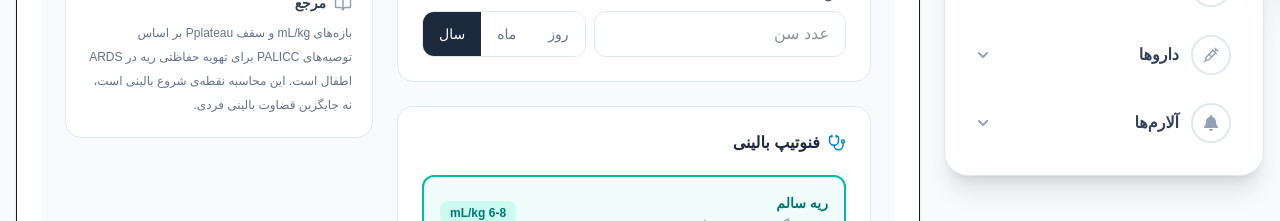
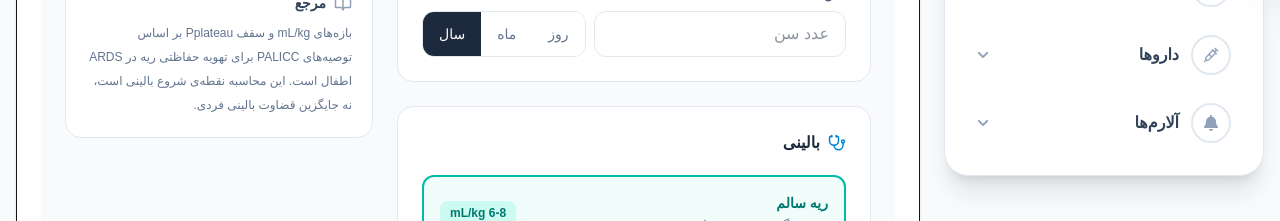
Before and after one commit to mohsenjamalpoor/ventilator-main, a Next.js app: page /ventilatortraining/parameters/vt in a window 1280 px wide. Shown: the part 820-1041 px from the top of the page. Built offline with nearby package versions, Linux system fonts and the light colour scheme.

Commit message:
edit vt res

```diff
--- a/src/app/ventilatortraining/parameters/vt/page.js
+++ b/src/app/ventilatortraining/parameters/vt/page.js
@@ -260,7 +260,7 @@ export default function PediatricTidalVolumeCalculator() {
             <section className="bg-white rounded-2xl border border-slate-200 p-6">
               <h2 className="flex items-center gap-2 text-base font-bold mb-5">
                 <LuStethoscope size={18} className="text-sky-600" />
-                فنوتیپ بالینی
+                بالینی
               </h2>
               <div className="space-y-2.5">
                 {DISEASES.map((d) => {
@@ -315,18 +315,19 @@ export default function PediatricTidalVolumeCalculator() {
                       <span className="text-lg font-normal mr-1">mL</span>
                     </div>
                     <div className="text-sm opacity-90 mb-4">
-                      مقدار میانه: {result.mid} mL
+                      مقدار میانه : {result.mid} mL
                     </div>
                     <div className="h-px bg-white/20 my-4" />
                     <div className="text-sm opacity-90 leading-6 mb-3">
                       {weightNum} کیلوگرم × {disease.range[0]} تا{" "}
                       {disease.range[1]} mL/kg
                     </div>
-                    <div className="bg-white/10 rounded-xl px-3 py-2.5 text-xs">
-                      سقف Pplateau هدف:{" "}
+                    <div className="bg-white/10 rounded-xl px-3 py-3 text-xs">
+                      سقف Pplateau هدف:
                       <span className="font-bold">
                         {disease.plateauMax} cmH2O
                       </span>
+                      <br />
                       <br />
                       حداکثر Driving Pressure قابل‌قبول با این PEEP:{" "}
                       <span className="font-bold">{result.dpMax} cmH2O</span>
```
